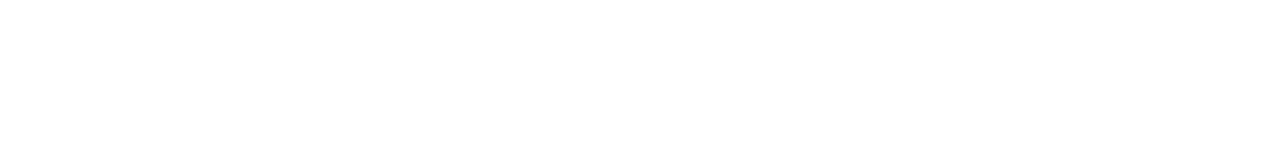
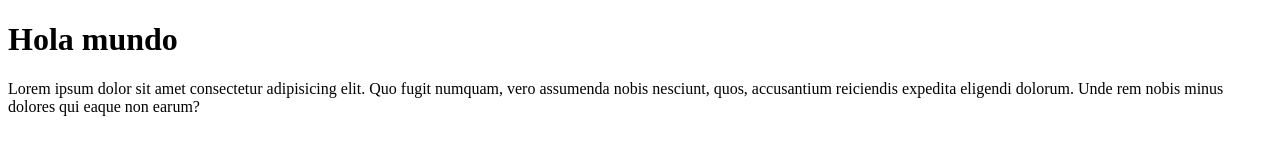
Before and after one commit to Rashek17/ClaseJueves, a plain HTML site: page index.html in a window 1280 px wide. Drawn offline with Linux system fonts and the light colour scheme.

Commit message:
Segundo commit OK

```diff
--- a/index.html
+++ b/index.html
@@ -20,6 +20,10 @@
 
 <body>
 
+    <h1>Hola mundo</h1>
+    <p>Lorem ipsum dolor sit amet consectetur adipisicing elit. Quo fugit numquam, vero assumenda nobis nesciunt, quos,
+        accusantium reiciendis expedita eligendi dolorum. Unde rem nobis minus dolores qui eaque non earum?</p>
+
 </body>
 
 </html>
```
